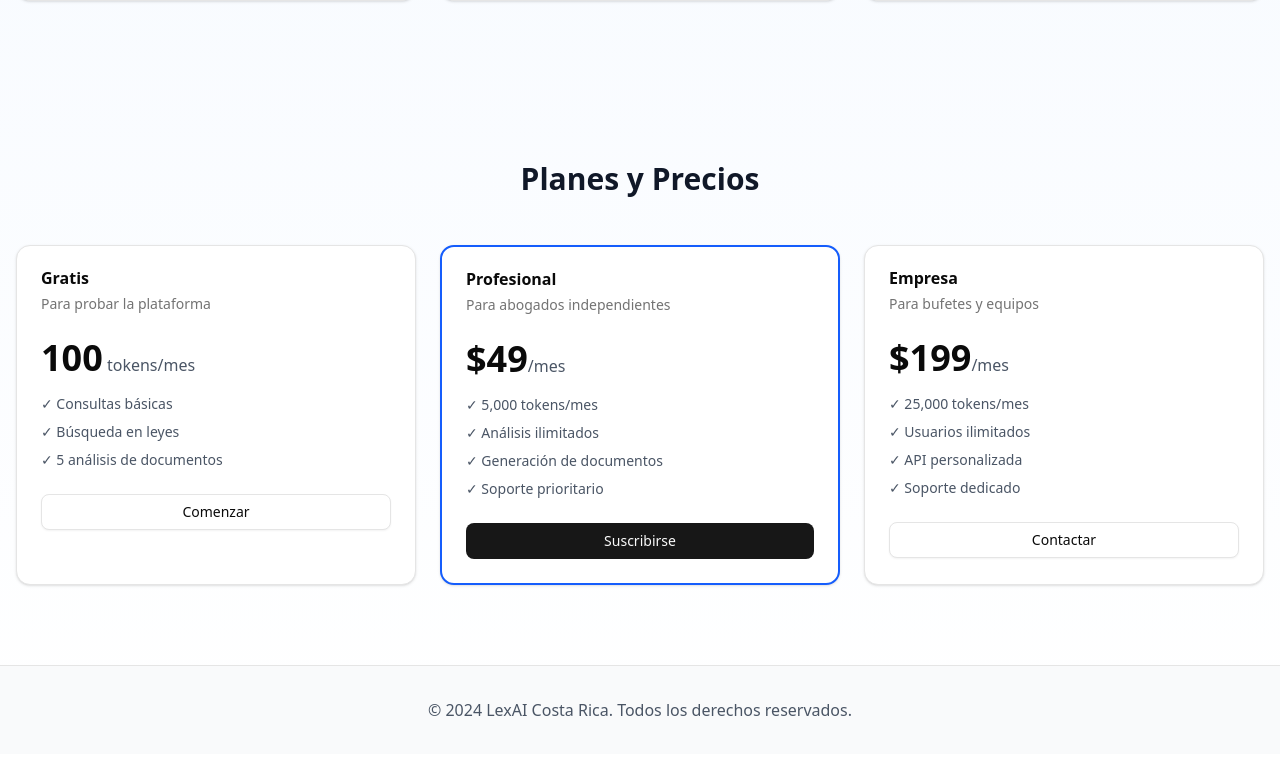
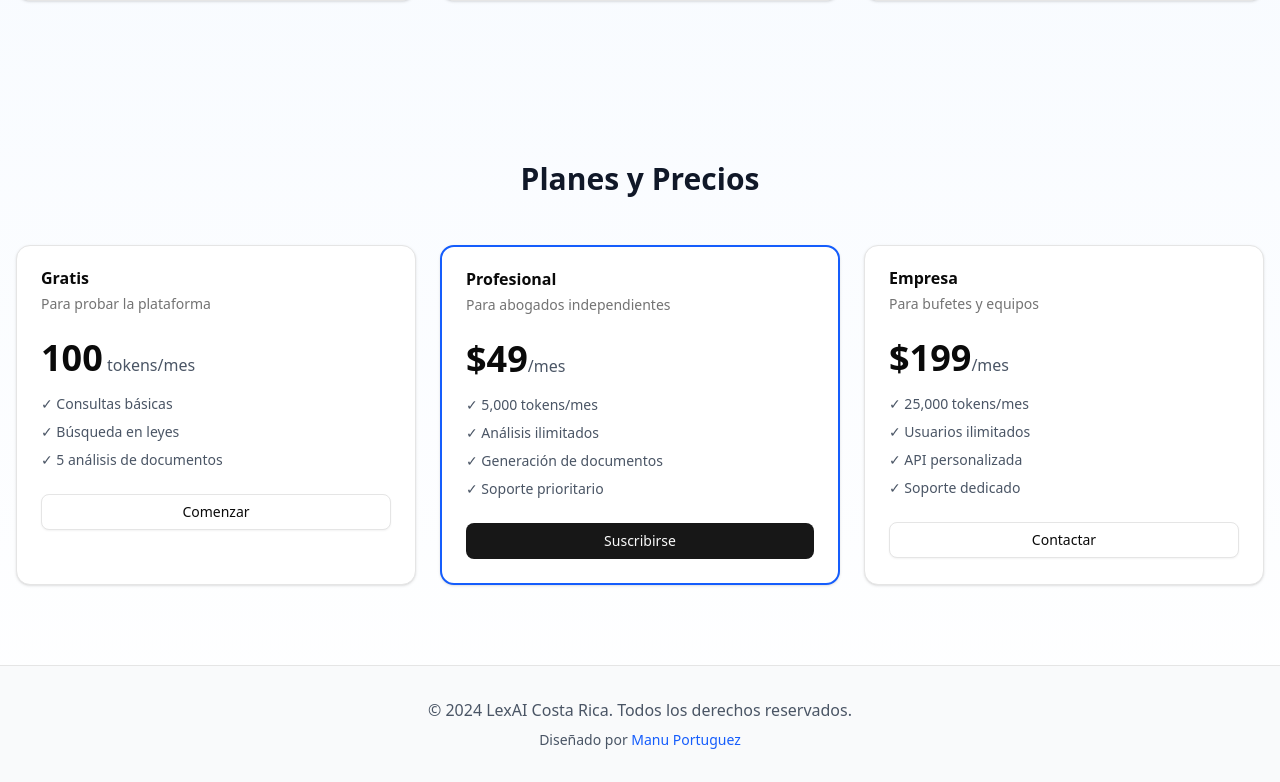
Before and after one commit to manupor/lexai, a Next.js app: page / in a window 1280 px wide. Shown: the part 1104-1886 px from the top of the page. Before the commit the page ends 1858 px from the top, so only its background shows below. Built offline with nearby package versions, Linux system fonts and the light colour scheme; no server answers.

Commit message:
Add copyright footer with Manu Portuguez credit and link

```diff
--- a/app/page.tsx
+++ b/app/page.tsx
@@ -231,6 +231,17 @@ export default function Home() {
       <footer className="border-t bg-gray-50 dark:bg-gray-900">
         <div className="container mx-auto px-4 py-8 text-center text-gray-600 dark:text-gray-400">
           <p>&copy; 2024 LexAI Costa Rica. Todos los derechos reservados.</p>
+          <p className="mt-2 text-sm">
+            Diseñado por{' '}
+            <a
+              href="https://manuportuguez.com"
+              target="_blank"
+              rel="noopener noreferrer"
+              className="text-blue-600 hover:text-blue-700 dark:text-blue-400 dark:hover:text-blue-300 transition-colors"
+            >
+              Manu Portuguez
+            </a>
+          </p>
         </div>
       </footer>
     </div>
```
